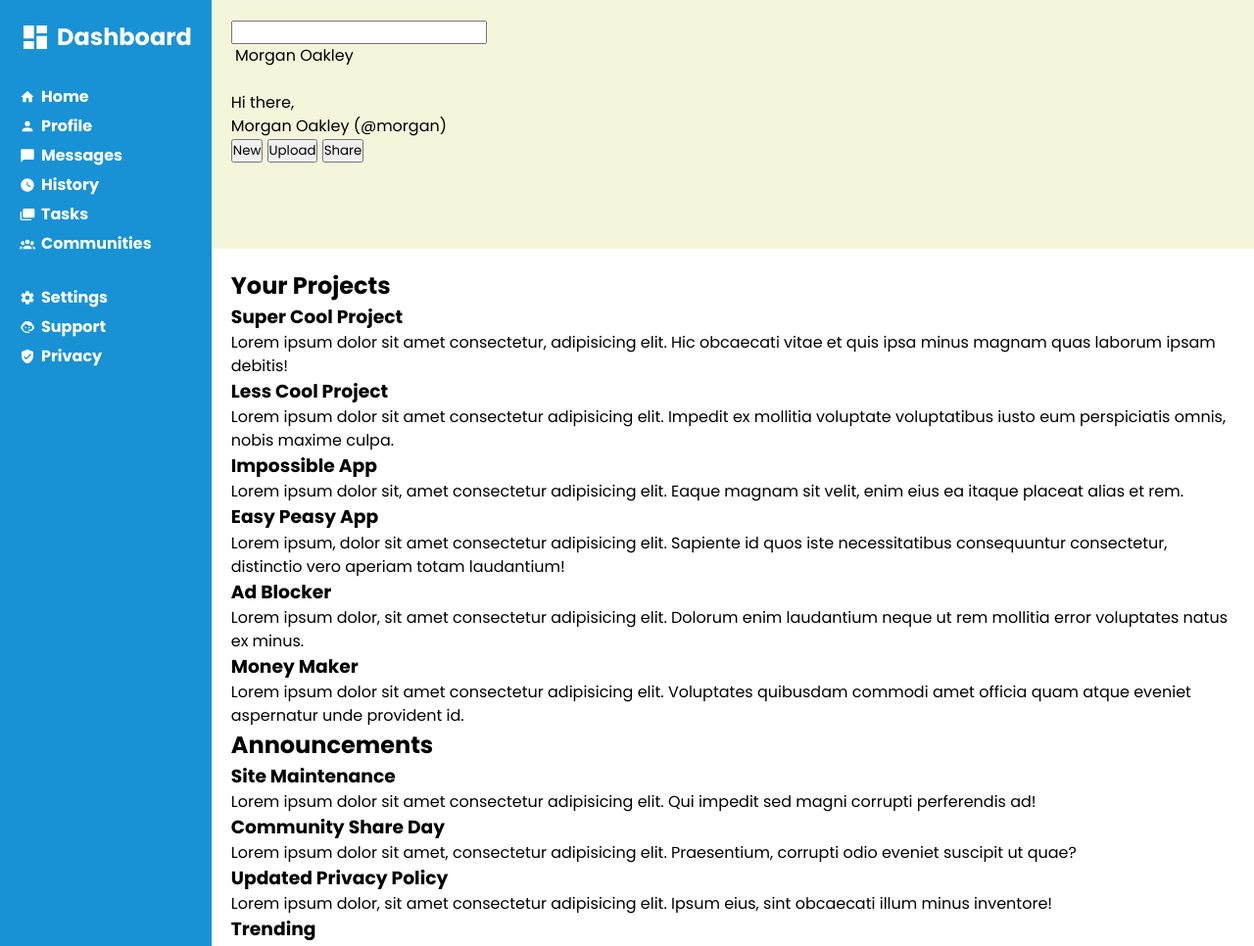
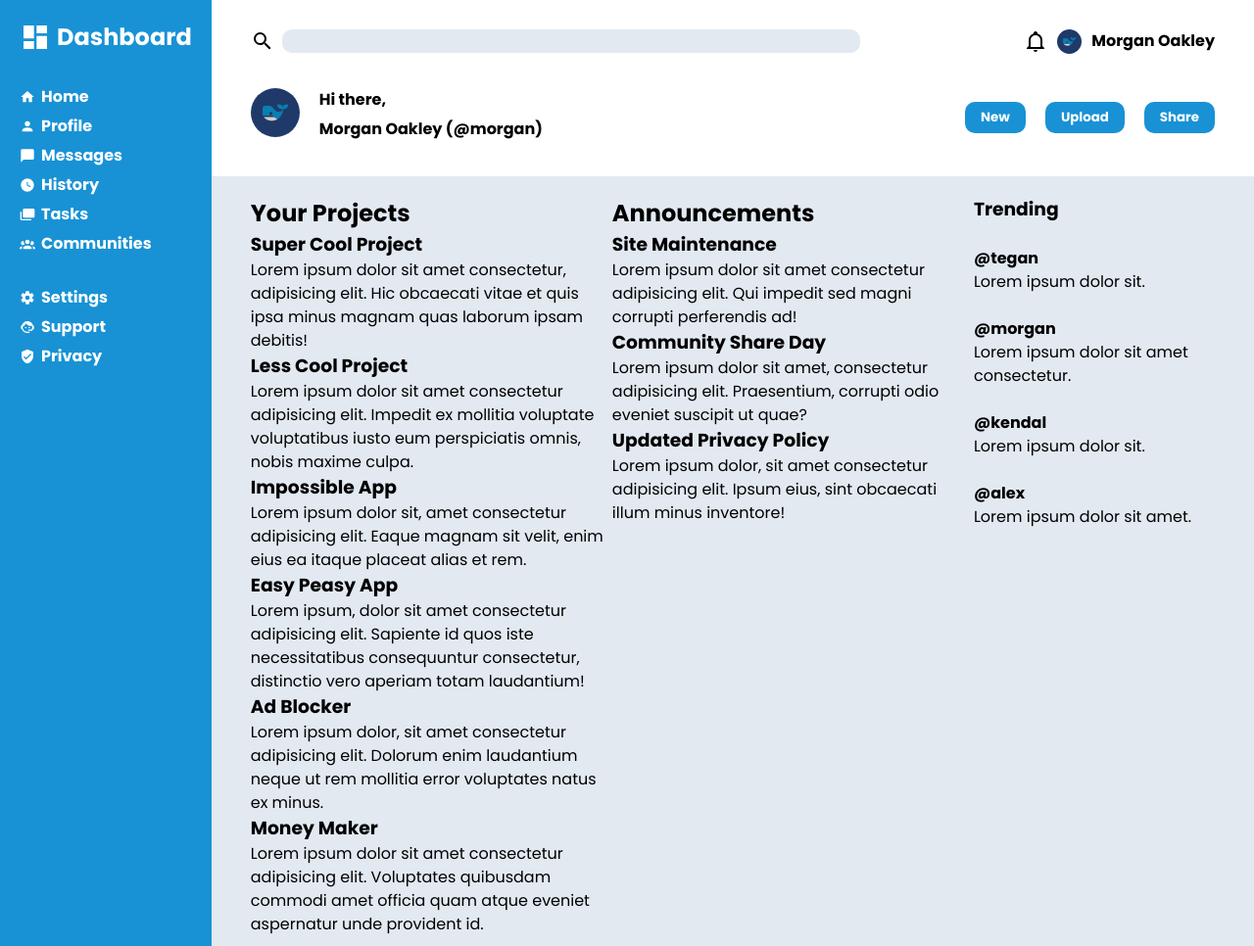
Before and after one commit to mikel39/Admin-Dashboard, a plain HTML site: page index.html in a window 1280 px wide. Shown: the top 966 px of the page at 98% size. Drawn offline with Linux system fonts and the light colour scheme.

Commit message:
finished styling header and nav

```diff
--- a/index.html
+++ b/index.html
@@ -54,19 +54,20 @@
     </nav>
     <header>
       <div>
-        <span></span>
         <form action="">
-          <label for="search"></label>
+          <label for="search"
+            ><img src="./assets/icons/magnify.svg" alt=""
+          /></label>
           <input type="text" name="search" id="search" />
         </form>
       </div>
       <div>
-        <span></span>
-        <img src="" alt="" />
+        <img src="./assets/icons/bell-outline.svg" alt="" />
+        <img src="./assets/icons/whale-9619752_640.png" alt="" />
         <span>Morgan Oakley</span>
       </div>
       <div>
-        <img src="" alt="" />
+        <img src="./assets/icons/whale-9619752_640.png" alt="" />
         <p>Hi there,</p>
         <p>Morgan Oakley (@morgan)</p>
       </div>
--- a/style.css
+++ b/style.css
@@ -18,7 +18,7 @@
 }
 body {
   display: grid;
-  grid-template: 1fr 4fr / 1fr 5fr;
+  grid-template: 1fr 6fr / 1fr 5fr;
 }
 nav,
 header,
@@ -59,11 +59,75 @@ nav > ul img {
 nav > ul li {
   margin-top: 6px;
 }
+header,
+main {
+  padding: 30px 40px;
+}
 header {
+  display: grid;
   grid-column: 2 / 3;
-  background-color: beige;
+  grid-row: 1 / 2;
+  grid-template-columns: 2fr 1fr;
+  grid-template-rows: repeat(2, 60px);
+}
+header > div:first-child form {
+  display: flex;
+  gap: 8px;
+}
+
+header > div:first-child img,
+header > div:nth-child(2) img:first-child {
+  height: 24px;
+}
+header > div:first-child input {
+  border-radius: 10px;
+  width: 90%;
+  background-color: #e2e9f1;
+  border: none;
+  height: 24px;
+}
+header > div:nth-child(2) > img:nth-child(2) {
+  height: 25px;
+  border-radius: 50%;
+}
+header > div {
+  font-weight: bold;
+}
+header > div:nth-child(2) {
+  display: flex;
+  align-items: flex-start;
+  justify-content: flex-end;
+  gap: 10px;
+}
+header > div:nth-child(3) {
+  display: grid;
+  grid-template-columns: 40px 1fr;
+  column-gap: 30px;
+}
+header > div:nth-child(3) img {
+  height: 50px;
+  border-radius: 50%;
+  grid-row: 1 / 3;
+}
+header > div:last-child {
+  display: flex;
+  gap: 20px;
+  justify-content: flex-end;
+  align-items: center;
+}
+header button {
+  background-color: #1892d5;
+  border: none;
+  border-radius: 10px;
+  padding: 6px 16px;
+  color: white;
+  font-weight: bold;
 }
 main {
   grid-column: 2 / 3;
   grid-row: 2 / 3;
+  background-color: #e2e9f1;
+  padding-top: 20px;
+  display: grid;
+  grid-template-columns: 3fr 3fr 2fr;
 }
```
Also changed, not shown: assets/icons/bell-outline.svg (added), assets/icons/magnify.svg (added), assets/icons/whale-9619752_640.png (added).
